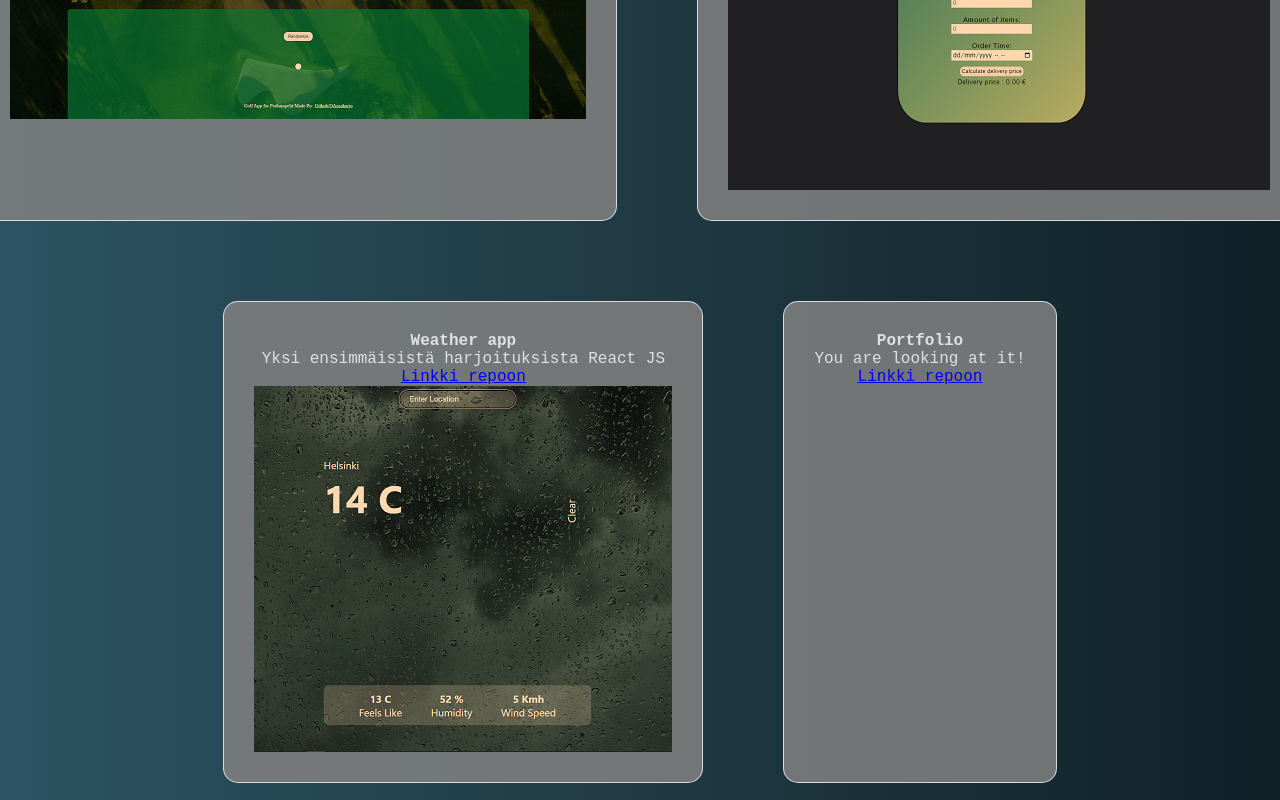
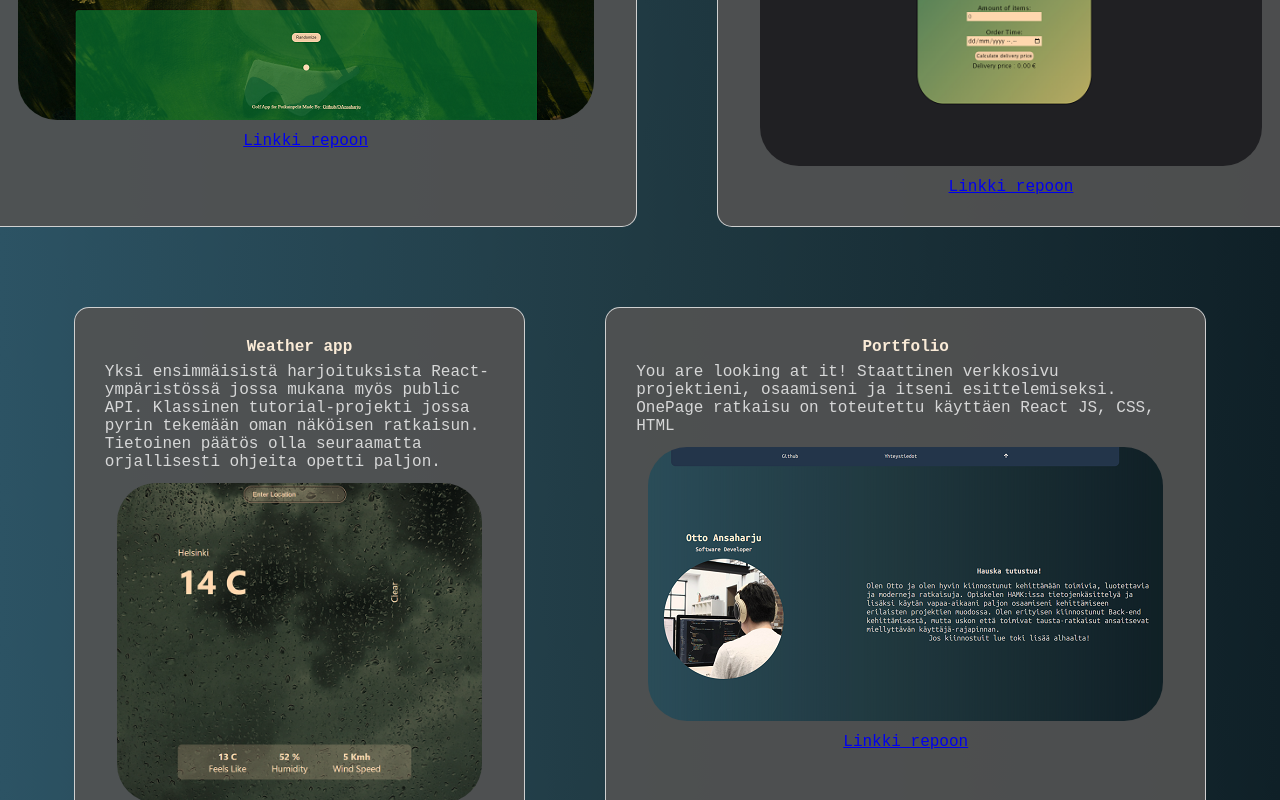
Before and after one commit to OAnsaharju/Portfolio, a React (Create React App) app: page / in a window 1280 px wide. Shown: the part 2320-3120 px from the top of the page. Built offline with nearby package versions, Linux system fonts and the light colour scheme; a web font is replaced by a local one.

Commit message:
Added pic to demos.js
Also honed some styles

```diff
--- a/src/component styles/demo.css
+++ b/src/component styles/demo.css
@@ -13,6 +13,10 @@ h1 {
   color: antiquewhite;
 }
 
+h4 {
+  color: antiquewhite;
+  padding-bottom: 7px;
+}
 .demo-item {
   border: solid 1px rgba(255, 255, 255, 0.732);
   display: flex;
@@ -23,9 +27,17 @@ h1 {
   padding: 30px;
   color: rgba(255, 255, 255, 0.773);
   border-radius: 15px;
-  background-color: rgba(128, 128, 128, 0.865);
+  background-color: rgba(83, 83, 83, 0.913);
 }
 
 .demo-subcontainer {
   display: flex;
 }
+
+.demo-subcontainer img {
+  margin: 6px;
+  max-height: 20rem;
+  border-radius: 45px;
+  max-width: 40rem;
+  padding: 6px;
+}
--- a/src/components/demo.js
+++ b/src/components/demo.js
@@ -16,9 +16,9 @@ function Demo() {
             tietokannoista ja State Management. React JS, MongoDB, Redux,
             Express.
           </p>
-          <a href="https://github.com/OAnsaharju/Golfapp">Linkki repoon</a>
 
           <img src="../golf-app.PNG" alt="Golf app picture" />
+          <a href="https://github.com/OAnsaharju/Golfapp">Linkki repoon</a>
         </div>
         <div className="demo-item">
           <h4 className="demo-label">Delivery Fee Calculator</h4>
@@ -29,26 +29,36 @@ function Demo() {
             määrä, päivä ja aika mm. vaikuttavat lopulliseen hintaan. Vahvasti
             tyypitettynä!
           </p>
+
+          <img src="../calculator-fee.PNG" alt="Fee Calculator app picture" />
           <a href="https://github.com/OAnsaharju/fee-calculator">
             Linkki repoon
           </a>
-          <img src="../calculator-fee.PNG" alt="Fee Calculator app picture" />
         </div>
       </div>
       <div className="demo-subcontainer">
         <div className="demo-item">
           <h4 className="demo-label">Weather app</h4>
           <p className="demo-text">
-            Yksi ensimmäisistä harjoituksista React JS
+            Yksi ensimmäisistä harjoituksista React-ympäristössä jossa mukana
+            myös public API. Klassinen tutorial-projekti jossa pyrin tekemään
+            oman näköisen ratkaisun. Tietoinen päätös olla seuraamatta
+            orjallisesti ohjeita opetti paljon.
           </p>
+
+          <img src="../weather-app.PNG" alt="Weather app picture" />
           <a href="https://github.com/OAnsaharju/weather-app-react">
             Linkki repoon
           </a>
-          <img src="../weather-app.PNG" alt="Weather app picture" />
         </div>
         <div className="demo-item">
           <h4 className="demo-label">Portfolio</h4>
-          <p className="demo-text">You are looking at it!</p>
+          <p className="demo-text">
+            You are looking at it! Staattinen verkkosivu projektieni, osaamiseni
+            ja itseni esittelemiseksi. OnePage ratkaisu on toteutettu käyttäen
+            React JS, CSS, HTML{" "}
+          </p>
+          <img src="../portfolio-pic.PNG" alt="Portfolio app picture" />
           <a href="https://github.com/OAnsaharju/Portfolio">Linkki repoon</a>
         </div>
       </div>
```
Also changed, not shown: public/portfolio-pic.PNG (added).
